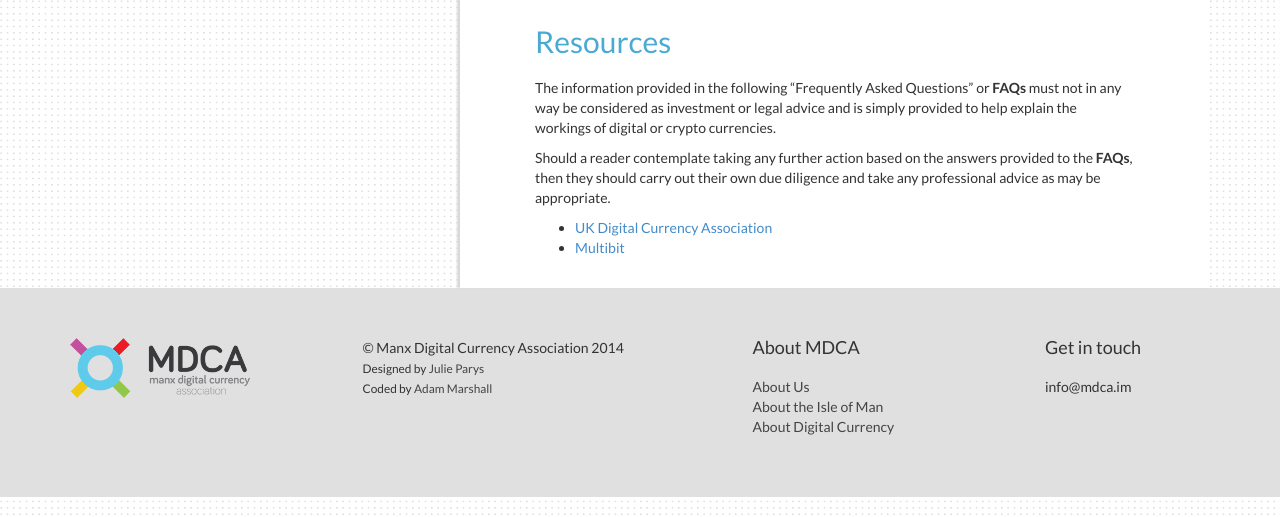
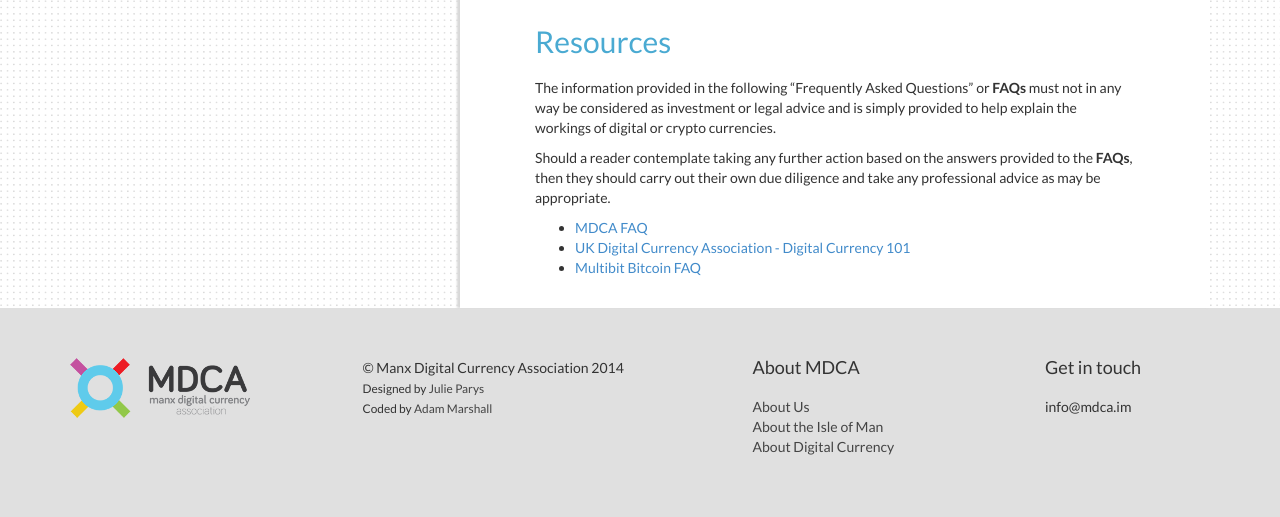
Before and after one commit to Julieparys/MDCA, a Jekyll site: the page built from src/digitalcurrency.md, in a window 1280 px wide. Shown: the part 1495-2012 px from the top of the page. Built offline with Jekyll 4.4.1, drawn with Linux system fonts in a browser that asks for light colours; Markdown is read by kramdown in place of the engine named in the settings.

```diff
--- a/src/css/screen.css
+++ b/src/css/screen.css
@@ -175,5 +175,8 @@ html table {
   margin: 20px 0; }
 html table td, html table th {
   padding: 5px; }
-html .content-about .glyphicon {
-  font-size: 20px; }
+html .content-faq .glyphicon {
+  font-size: 16px; }
+html .content-faq em {
+  color: #666666;
+  font-style: normal; }
--- a/src/digitalcurrency.md
+++ b/src/digitalcurrency.md
@@ -35,5 +35,6 @@ The information provided in the following “Frequently Asked Questions” or **
 
 Should a reader contemplate taking any further action based on the answers provided to the **FAQs**, then they should carry out their own due diligence and take any professional advice as may be appropriate.
 
-* [UK Digital Currency Association](http://www.digitalcurrencyassociation.org.uk/digital-currency-101)
-* [Multibit](https://multibit.org/faq.html)
+* [MDCA FAQ](/digital-currency/faq)
+* [UK Digital Currency Association - Digital Currency 101](http://www.digitalcurrencyassociation.org.uk/digital-currency-101)
+* [Multibit Bitcoin FAQ](https://multibit.org/faq.html)
```
Also changed, not shown: src/_data/faq.yaml (added, +36 -0 lines), src/_sass/src/screen.sass (+5 -2 lines), src/faq.md (added, +15 -0 lines).
